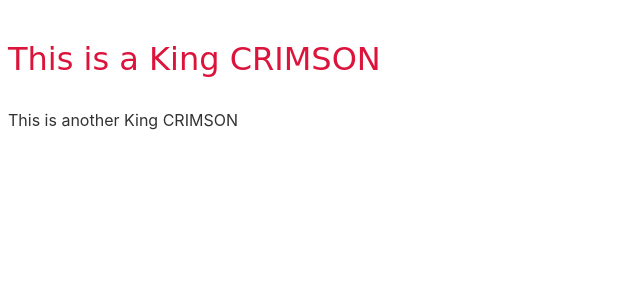
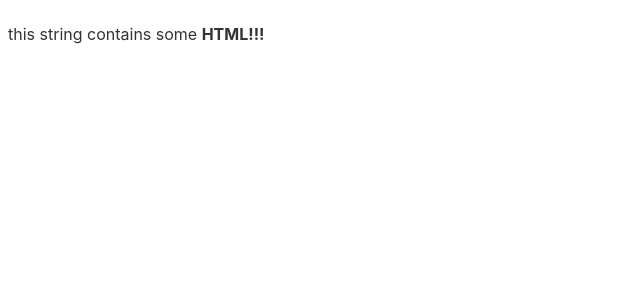
Before and after one commit to SynCROSS/learning-svelte, a Svelte app: page / in a window 1280 px wide. Shown: the top 300 px of the page, without its empty margins (0-640 px from the left). Built offline with nearby package versions, Linux system fonts and the light colour scheme.

Commit message:
HTML tags

```diff
--- a/src/App.svelte
+++ b/src/App.svelte
@@ -1,14 +1,5 @@
 <script>
-  import Nested from './Nested.svelte';
+  let string = `this string contains some <strong>HTML!!!</strong>`;
 </script>
 
-<p>This is a King CRIMSON</p>
-<Nested />
-
-<style>
-  p {
-    color: #dc143c;
-    font-family: 'Comic Sans MS', cursive;
-    font-size: 2em;
-  }
-</style>
+<p>{@html string}</p>
```
Also changed, not shown: public/build/bundle.js, 1 other file (tests, documents, lock files or other folders).
